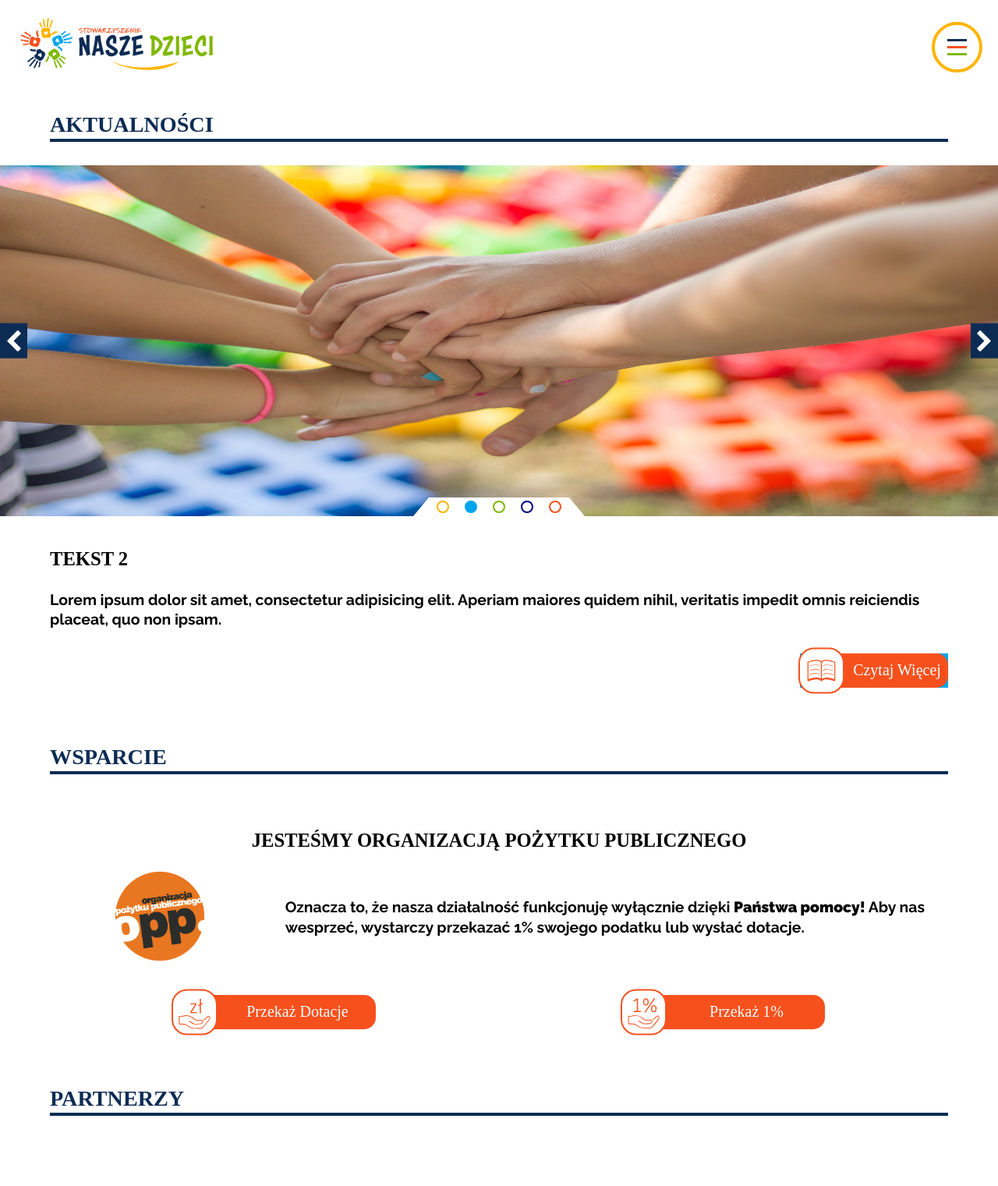
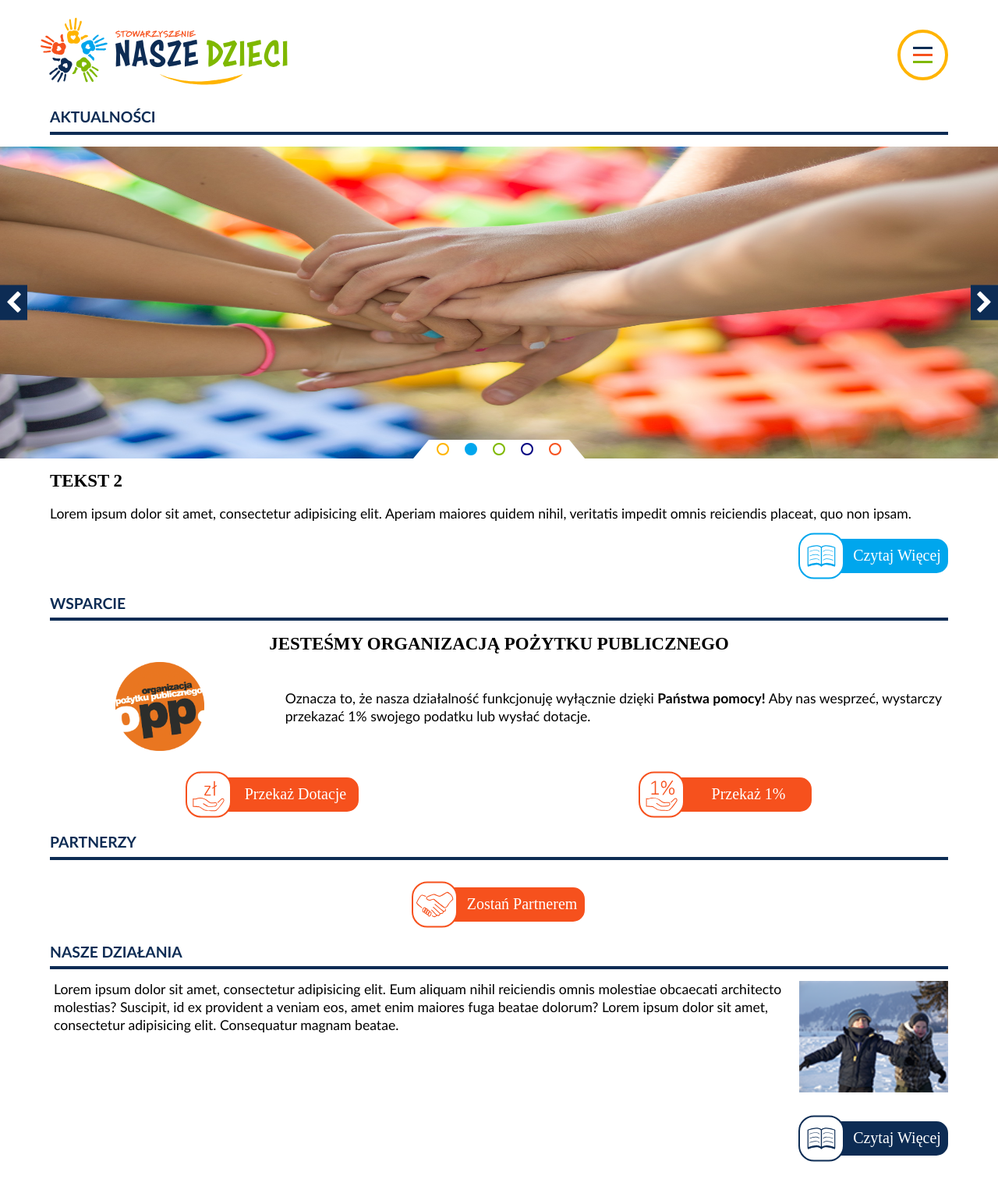
Before and after one commit to Gazi96/stow_nasze_dzieci, a website: page index.html in a window 1280 px wide. Shown: the top 1521 px of the page at 78% size. Drawn offline with Linux system fonts and the light colour scheme; files whose address does not match are found by name; a web font is replaced by a local one.

Commit message:
change padding and margin

```diff
--- a/app/js/index.js
+++ b/app/js/index.js
@@ -5,6 +5,7 @@ hamburger.addEventListener("click", drop);
 
 function drop()
 {
+    hamburger.classList.toggle('hamburger--pushed')
     nav.classList.toggle('nav--drop');
 }
 
@@ -18,6 +19,8 @@ var next = document.getElementsByClassName("next")[0];
 var sliderContent = document.getElementsByClassName("slidercontent");
 var buttonSlider = document.getElementsByClassName("section__link")[0];
 var trapezoid = document.getElementsByClassName("trapezoid__circle");
+
+console.log(buttonSlider);
 
 prev.addEventListener("click", myPrev);
 next.addEventListener("click", myNext);
@@ -170,30 +173,50 @@ function backgroundColor()
             trapezoid[i].style.backgroundColor = "white";
     }
 
+        buttonSlider.classList = "section__link";
+        buttonSlider.children[0].classList = "section__svg";
+        buttonSlider.children[1].classList = "section__content";
+
     if(current==0)
     {
         trapezoid[current].style.backgroundColor = "rgb(255, 180, 0)";
-        buttonSlider.style.backgroundColor =  "rgb(255, 180, 0)";
+
+        buttonSlider.classList += " button--yellow";
+        buttonSlider.children[0].classList += " svg--yellow";
+        buttonSlider.children[1].classList += " content--yellow";
+
     }
     if(current==1)
     {
         trapezoid[current].style.backgroundColor = "rgb(0, 166, 237)";
-        buttonSlider.style.backgroundColor = "rgb(0, 166, 237)";
+
+        buttonSlider.classList += " button--blue";
+        buttonSlider.children[0].classList += " svg--blue";
+        buttonSlider.children[1].classList += " content--blue";
     }
     if(current==2)
     {
         trapezoid[current].style.backgroundColor = "rgb(127, 184, 0)";
-        buttonSlider.style.backgroundColor = "rgb(127, 184, 0)";
+
+        buttonSlider.classList += " button--green";
+        buttonSlider.children[0].classList += " svg--green";
+        buttonSlider.children[1].classList += " content--green";
     }
     if(current==3)
     {
         trapezoid[current].style.backgroundColor = "rgb(13, 44, 84)";
-        buttonSlider.style.backgroundColor = "rgb(13, 44, 84)";
+
+        buttonSlider.classList += " button--navy";
+        buttonSlider.children[0].classList += " svg--navy";
+        buttonSlider.children[1].classList += " content--navy";
     }
     if(current==4)
     {
         trapezoid[current].style.backgroundColor = "rgb(246, 81, 29)";
-        buttonSlider.style.backgroundColor = "rgb(246, 81, 29)";
+
+        buttonSlider.classList += " button--orange";
+        buttonSlider.children[0].classList += " svg--orange";
+        buttonSlider.children[1].classList += " content--orange";
     }
 }
 
--- a/app/scss/_zmienne.scss
+++ b/app/scss/_zmienne.scss
@@ -5,5 +5,17 @@ $black: rgb(0, 0, 0);
 $blue: rgb(0, 166, 237);
 $green: rgb(127, 184, 0);
 
-$font1: 'merydale';
-$font2: 'Raleway', sans-serif;
+@font-face
+{
+    font-family: Calibri;
+    src:url(../fonts/Calibri.ttf);
+}
+
+@font-face
+{
+    font-family: Merydale;
+    src:url(../fonts/MerydaleRegular.ttf);
+}
+
+$font1: 'Merydale';
+$font2: 'Calibri', sans-serif;
--- a/app/scss/styles.scss
+++ b/app/scss/styles.scss
@@ -1,4 +1,6 @@
 @import "zmienne";
+
+
 
 p{
     margin: 0px;
@@ -27,20 +29,25 @@ body{
 }
 
 .heading{
-    margin: 30px auto;
+    margin-left: auto;
+    margin-right: auto;
+    margin-bottom: 15px;
+    margin-top: 0px;
     border-bottom: 4px solid $navy;
     color: $navy;
-    font-size: 1.6em;
+    font-size: 1.1em;
     padding-bottom: 10px;
     width: 90%;
     text-transform: uppercase;
+    font-family: $font2;
+    font-weight: 700;
 }
 .header{
     width: 100%;
     height: 100%;
+    margin: auto;
     display: flex;
     flex-wrap: wrap;
-    padding: 5px 5px;
     box-sizing: border-box;
     &__logo{
         flex: 2;
@@ -84,6 +91,26 @@ body{
                 background-color:  $green;
             }
         }
+
+        .hamburger--pushed{
+            border: 4px solid $navy;
+            background-color: $navy;
+            .hamburger__item--navy{
+                height: 3px;
+                width: 90%;
+                background-color: white;
+            }
+            .hamburger__item--orange{
+                height: 3px;
+                width: 90%;
+                background-color:  white;
+            }
+            .hamburger__item--green{
+                height: 3px;
+                width: 90%;
+                background-color:  white;
+            }
+        }
     }
 
     .nav{
@@ -100,7 +127,8 @@ body{
                 text-transform: uppercase;
                 margin: auto;
                 height: 36px;
-                margin: 30px auto;
+                margin-bottom: 30px;
+                margin-top: 20px;
                 border: none;
                 .menu__link{
                     display: flex;
@@ -167,7 +195,7 @@ body{
 
 .slider {
     width: 100%;
-    height: auto;
+    height: 190px;
     position: relative;
     background-color: black;
     overflow: hidden;
@@ -281,28 +309,29 @@ body{
 }
 .section
 {
-    padding: 30px 10px;
+    padding: 0px 10px;
+    padding-top: 0px;
+    padding-bottom: 30px;
     text-align: right;
     border-width: 6px;
     &__headline{
-         margin: 0;
         font-family: $font1;
         font-weight: bold;
-        font-size: 1.4em;
+        font-size: 1.3em;
         line-height: 1.2em;
-        margin-bottom: 15px;
         text-transform: uppercase;
+        margin-bottom: 0px;
     }
     &__headline--left{
         text-align: left;
-        height: 40px;
+        height: 45px;
     }
     &__paragraph{
         text-align: left;
         font-family: $font2;
-        font-weight: 600;
+        font-weight: 500;
         line-height: 1.3em;
-        font-size: 1.1em;
+        font-size: 1em;
         padding-right: 20px;
     }
     .button{
@@ -314,7 +343,7 @@ body{
                         width: 190px;
                         position: relative;
                         transition: all 0.3s;
-                        margin-top: 30px;
+                        margin-top: 20px;
                         .section__svg{
                             position: absolute;
                             top: 50%;
@@ -342,13 +371,15 @@ body{
 
         }
         .section__link--big{
-            justify-content: space-around;
-            width: 260px;
+            justify-content: center;
+            width: 220px;
         }
     }
     .button--two{
-        flex-wrap: wrap;
         justify-content: space-around;
+        .button--padding{
+                margin-left: 10px;
+            }
     }
 }
 .section{
@@ -373,9 +404,9 @@ body{
             padding-right: 5px;
             text-align: left;
             font-family: $font2;
-            font-weight: 600;
+            font-weight: 500;
             line-height: 1.3em;
-            font-size: 1.1em;
+            font-size: 1em;
             &--bold {
                 font-weight: 900;
             }
@@ -585,16 +616,19 @@ body{
         background-color: $navy;
     }
     .content{
-        min-height: 180px;
+        min-height: 160px;
         .section__paragraph {
             text-align: left;
+            font-family: $font2;
+            font-weight: 500;
             padding-left: 5px;
             line-height: 1.3em;
-            font-size: 1.1em;
+            font-size: 1em;
             }
 
             .img--small {
                 flex: 1;
+                padding-left: 15px;
                 float: right;
                 width: 50%;
                 height: auto;
@@ -610,7 +644,7 @@ body{
                         width: 190px;
                         position: relative;
                         transition: all 0.3s;
-                        margin-top: 30px;
+                        margin-top: 20px;
                         .section__svg{
                             position: absolute;
                             top: 50%;
@@ -637,14 +671,16 @@ body{
                         }
 
         }
+
 }
 }
 
 .flex{
-
+    margin-top: 40px;
 
 .section--photo {
-    margin: 60px auto;
+    margin: auto;
+    margin-bottom: 45px;
     position: relative;
     .section__link{
     width: 100%;
@@ -992,7 +1028,7 @@ body{
 @media screen and (min-width: 400px){
     .slider {
         width: 100%;
-        height: 200px;
+        height: 220px;
     }
 }
 
@@ -1013,6 +1049,15 @@ body{
 }
 
 @media screen and (min-width: 420px) {
+    .header{
+        width: 90%;
+        margin: auto;
+        .header__img{
+            margin-left: -20px;
+        }
+    }
+
+
     .footer{
         padding-top: 15px;
         justify-content: space-around;
@@ -1024,25 +1069,27 @@ body{
         flex: none;
     }
 
-    .header__logo{
-        .header__img{
-            width: 262px;
-            height: 107px;
-        }
-    }
+
     .box__button--big{
         width: 300px;
     }
 }
+
+@media screen and (min-width: 470px)
+{
+    .header__logo{
+            .header__img{
+                width: 295.33px;
+                height: 120.83px;
+            }
+    }
+}
+
 @media screen and (min-width: 460px) {
     .section--photo .content {
-    min-height: 180px;
-}
+        min-height: 160px;
+    }
 
-    .section{
-        padding-top: 40px;
-        padding-bottom: 50px;
-    }
     .flex{
         margin-top: 40px;
     }
@@ -1077,23 +1124,25 @@ body{
 
     .section .content__photo .content__img {
         width: 114.25px;
+        width: 114.25px;
         height: 114.25px;
     }
 
     .content__photo{
         text-align: center;
     }
-    .header{
-        padding-left: 20px;
-        padding-right: 20px;
-    }
-
 
 }
 
 @media screen and (min-width: 600px){
     .slider{
-        height: 450px;
+        height: 310px;
+    }
+}
+
+@media screen and (min-width: 700px){
+    .slider{
+        height: 400px;
     }
 }
 
@@ -1128,3 +1177,10 @@ body{
         width: 281px;
     }
 }
+
+@media screen and (min-width: 700px){
+    .header__logo .header__img{
+        width: 336px;
+        height: 137.417px;
+    }
+}
--- a/index.html
+++ b/index.html
@@ -9,6 +9,7 @@
     <link href="https://fonts.googleapis.com/css?family=Lato:300,400,700|Raleway:300,400,700,900" rel="stylesheet">
     <link rel="stylesheet" href="app/css/normalize.css">
     <link rel="stylesheet" href="app/css/styles.css">
+
 
     <script src="app/js/svg4everybody-master/dist/svg4everybody.js"></script>
     <script>svg4everybody(); // run it now or whenever you are ready</script>
@@ -27,38 +28,36 @@
         </div>
         <nav class="nav">
             <ul class="menu">
+                <li class="menu__item menu__item"><a href="" class="menu__link button--blue">
+                <svg class="menu__svg svg--blue" title="Eye" role="img">
+                <use xlink:href="app/svg/map.svg#activity_color"/>
+                </svg>
+                <div class="menu__content content--blue">strona główna</div>
+                </a></li>
+                <li class="menu__item menu__item"><a href="" class="menu__link button--green">
+                <svg class="menu__svg svg--green" title="Eye" role="img">
+                <use xlink:href="app/svg/map.svg#support_color"/>
+                </svg>
+                <div class="menu__content content--green">aktualności</div>
+                </a></li>
+                <li class="menu__item menu__item"><a href="" class="menu__link button--navy">
+                <svg class="menu__svg svg--navy" title="Eye" role="img">
+                <use xlink:href="app/svg/map.svg#contact_color"/>
+                </svg>
+                <div class="menu__content content--navy">nasze działania</div>
+                </a></li>
                 <li class="menu__item menu__item"><a href="" class="menu__link button--orange">
                 <svg class="menu__svg svg--orange" title="Eye" role="img">
                 <use xlink:href="app/svg/map.svg#home_color"/>
                 </svg>
-                <div class="menu__content content--orange">strona główna</div>
+                <div class="menu__content content--orange">wsparcie</div>
                 </a></li>
                <li class="menu__item menu__item"><a href="" class="menu__link button--yellow">
                 <svg class="menu__svg svg--yellow" title="Eye" role="img">
                 <use xlink:href="app/svg/map.svg#news_color"/>
                 </svg>
-                <div class="menu__content content--yellow">aktualności</div>
+                <div class="menu__content content--yellow">kontakt</div>
                 </a></li>
-                <li class="menu__item menu__item"><a href="" class="menu__link button--blue">
-                <svg class="menu__svg svg--blue" title="Eye" role="img">
-                <use xlink:href="app/svg/map.svg#activity_color"/>
-                </svg>
-                <div class="menu__content content--blue">nasze działania</div>
-                </a></li>
-                <li class="menu__item menu__item"><a href="" class="menu__link button--green">
-                <svg class="menu__svg svg--green" title="Eye" role="img">
-                <use xlink:href="app/svg/map.svg#support_color"/>
-                </svg>
-                <div class="menu__content content--green">wsparcie</div>
-                </a></li>
-                <li class="menu__item menu__item"><a href="" class="menu__link button--navy">
-                <svg class="menu__svg svg--navy" title="Eye" role="img">
-                <use xlink:href="app/svg/map.svg#contact_color"/>
-                </svg>
-                <div class="menu__content content--navy">kontakt</div>
-                </a></li>
-
-
             </ul>
         </nav>
     </header>
@@ -92,7 +91,7 @@
             </div>
             <div class="content">
                     <h1 class="content__headline">Warsztaty teatralne 2018</h1>
-                    <p class="content__paragraph">Lorem ipsum dolor sit amet, consectetur adipisicing elit. Voluptas, delectus hic dolores perspiciatis maxime molestiae quos sint, quibusdam dolorum alias accusantium harum voluptatibus unde nisi quas, laboriosam cupiditate qui ex.</p>
+                    <p class="content__paragraph">Lorem ipsum dolor sit amet, consectetur adipisicing elit. Voluptas, delectus hic dolores perspiciatis maxime molestiae quos sint.</p>
             </div>
             <div class="slider__button prev">
                 <i class="fa fa-chevron-left" aria-hidden="true"></i></div>
@@ -192,11 +191,11 @@
                     <p class="section__paragraph">Lorem ipsum dolor sit amet, consectetur adipisicing elit. Eum aliquam nihil reiciendis omnis molestiae obcaecati architecto molestias? Suscipit, id ex provident a veniam eos, amet enim maiores fuga beatae dolorum? Lorem ipsum dolor sit amet, consectetur adipisicing elit. Consequatur magnam beatae.</p>
                 </div>
                <div class="button">
-               <a href="" class="section__link button--orange">
-                <svg class="section__svg svg--orange" title="Eye" role="img">
+               <a href="" class="section__link button--navy">
+                <svg class="section__svg svg--navy" title="Eye" role="img">
                 <use xlink:href="app/svg/map.svg#czytaj_wiecej"/>
                 </svg>
-                <div class="section__content content--orange">Czytaj więcej</div>
+                <div class="section__content content--navy">Czytaj więcej</div>
                 </a>
                 </div>
             </section>
```
Also changed, not shown: app/css/styles.css, app/fonts/MarydaleRegular.ttf (renamed from app/fonts/Marydale Regular.ttf), 1 other file.
